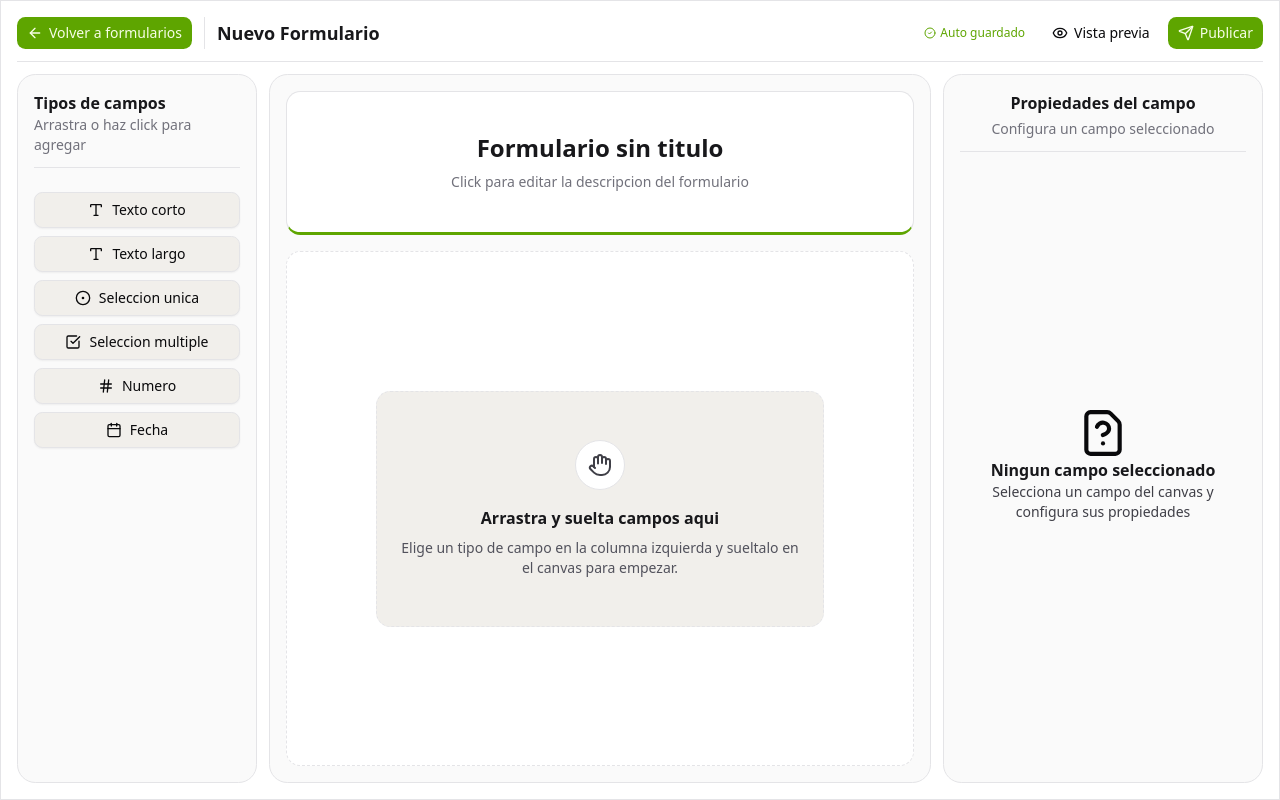
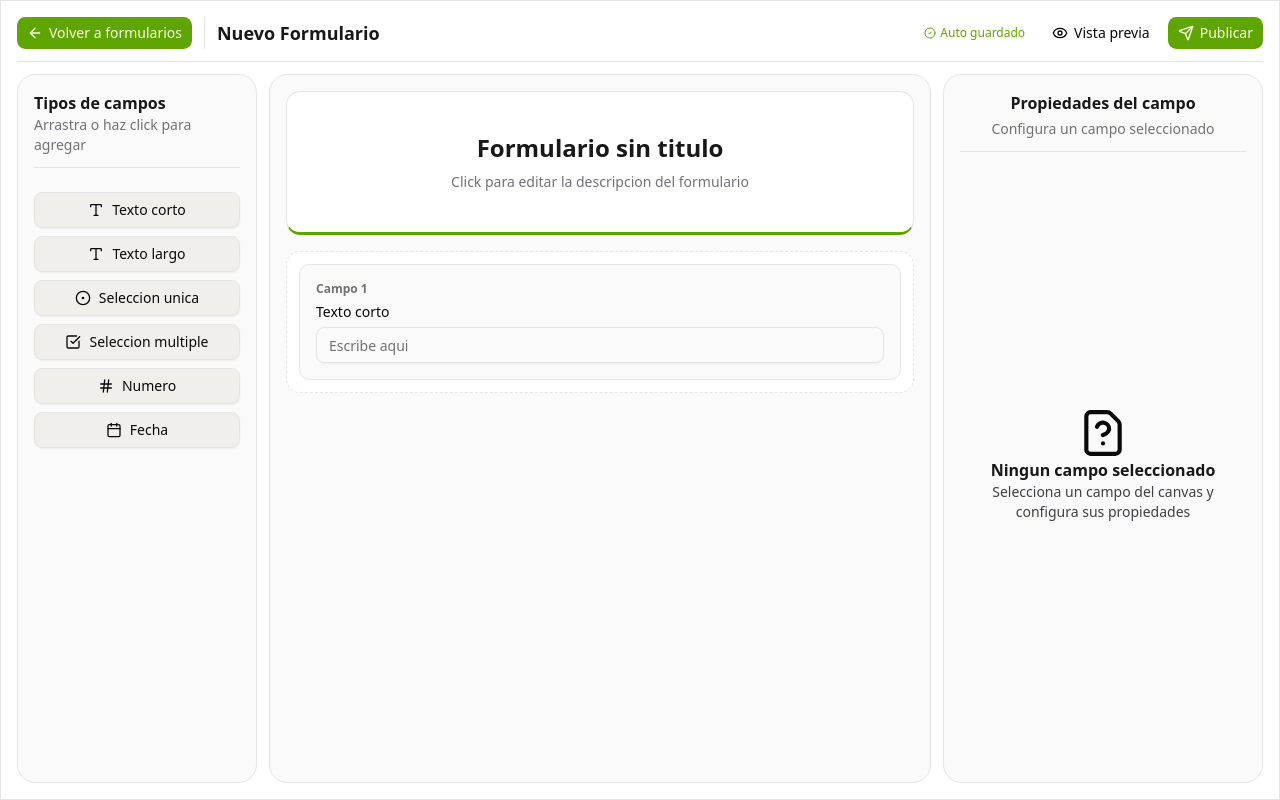
Before and after one commit to Carlosagdu/form-builder-isavisa, a Next.js app: page /form/new in a window 1280 px wide. Both pictures are taken after a click on the button "Texto corto". Built offline with nearby package versions, Linux system fonts and the light colour scheme.

Commit message:
Add-dnd-sortable

```diff
--- a/components/form/new/canvas-drop-zone.tsx
+++ b/components/form/new/canvas-drop-zone.tsx
@@ -1,12 +1,69 @@
 "use client"
 
 import { useDroppable } from "@dnd-kit/core"
+import { SortableContext, useSortable, verticalListSortingStrategy } from "@dnd-kit/sortable"
+import { CSS } from "@dnd-kit/utilities"
 import { Hand } from "lucide-react"
 
 import { FieldPreview } from "@/components/form/new/field-preview"
 import { canvasId, type FormField } from "@/components/form/new/types"
 
-export function CanvasDropZone({ fields }: { fields: FormField[] }) {
+function InsertIndicator() {
+  return (
+    <div className="relative my-1 h-0.5 rounded bg-primary/70">
+      <span className="absolute -left-0.5 -top-1 size-2 rounded-full bg-primary" />
+    </div>
+  )
+}
+
+function SortableCanvasItem({
+  field,
+  index,
+  showInsertBefore,
+}: {
+  field: FormField
+  index: number
+  showInsertBefore: boolean
+}) {
+  const { attributes, listeners, setNodeRef, transform, transition, isDragging } = useSortable({
+    id: field.id,
+    data: {
+      source: "canvas",
+      fieldId: field.id,
+    },
+  })
+
+  const style = {
+    transform: CSS.Transform.toString(transform),
+    transition,
+  }
+
+  return (
+    <div>
+      {showInsertBefore ? <InsertIndicator /> : null}
+      <article
+        ref={setNodeRef}
+        style={style}
+        className={`rounded-lg border bg-zinc-50 p-4 ${isDragging ? "opacity-60" : ""}`}
+        {...attributes}
+        {...listeners}
+      >
+        <p className="mb-2 text-xs font-semibold text-zinc-500">Campo {index + 1}</p>
+        <FieldPreview field={field} />
+      </article>
+    </div>
+  )
+}
+
+export function CanvasDropZone({
+  fields,
+  insertBeforeFieldId,
+  showInsertAtEnd,
+}: {
+  fields: FormField[]
+  insertBeforeFieldId: string | null
+  showInsertAtEnd: boolean
+}) {
   const { isOver, setNodeRef } = useDroppable({
     id: canvasId,
   })
@@ -39,12 +96,17 @@ export function CanvasDropZone({ fields }: { fields: FormField[] }) {
         isOver ? "border-primary bg-primary/5" : "border-zinc-200"
       }`}
     >
-      {fields.map((field, index) => (
-        <article key={field.id} className="rounded-lg border bg-zinc-50 p-4">
-          <p className="mb-2 text-xs font-semibold text-zinc-500">Campo {index + 1}</p>
-          <FieldPreview field={field} />
-        </article>
-      ))}
+      <SortableContext items={fields.map((field) => field.id)} strategy={verticalListSortingStrategy}>
+        {fields.map((field, index) => (
+          <SortableCanvasItem
+            key={field.id}
+            field={field}
+            index={index}
+            showInsertBefore={insertBeforeFieldId === field.id}
+          />
+        ))}
+      </SortableContext>
+      {showInsertAtEnd ? <InsertIndicator /> : null}
     </section>
   )
 }
--- a/components/form/new/date-picker.tsx
+++ b/components/form/new/date-picker.tsx
@@ -20,7 +20,7 @@ export function DatePicker() {
         <Button
           variant="outline"
           data-empty={!date}
-          className="data-[empty=true]:text-muted-foreground w-[212px] justify-between text-left font-normal"
+          className="data-[empty=true]:text-muted-foreground w-53 justify-between text-left font-normal"
         >
           {date ? format(date, "PPP") : <span>Pick a date</span>}
           <ChevronDownIcon />
--- a/components/form/new/new-form-builder.tsx
+++ b/components/form/new/new-form-builder.tsx
@@ -1,7 +1,15 @@
 "use client"
 
 import { useMemo, useState } from "react"
-import { DndContext, DragEndEvent, DragOverlay, DragStartEvent } from "@dnd-kit/core"
+import {
+  closestCenter,
+  DndContext,
+  DragEndEvent,
+  DragOverlay,
+  DragOverEvent,
+  DragStartEvent,
+} from "@dnd-kit/core"
+import { arrayMove } from "@dnd-kit/sortable"
 import { FileQuestionMark } from "lucide-react"
 
 import { CanvasDropZone } from "@/components/form/new/canvas-drop-zone"
@@ -18,6 +26,8 @@ import { Separator } from "@/components/ui/separator"
 export function NewFormBuilder() {
   const [fields, setFields] = useState<FormField[]>([])
   const [activeFieldTypeId, setActiveFieldTypeId] = useState<FieldTypeId | null>(null)
+  const [activeDragSource, setActiveDragSource] = useState<"palette" | "canvas" | null>(null)
+  const [overId, setOverId] = useState<string | null>(null)
 
   const activeFieldType = useMemo(
     () => fieldTypes.find((fieldType) => fieldType.id === activeFieldTypeId) ?? null,
@@ -35,26 +45,98 @@ export function NewFormBuilder() {
     ])
   }
 
+  const addFieldAtIndex = (fieldTypeId: FieldTypeId, index: number) => {
+    setFields((current) => {
+      const safeIndex = Math.max(0, Math.min(index, current.length))
+      const newField: FormField = {
+        id: `${fieldTypeId}-${crypto.randomUUID()}`,
+        type: fieldTypeId,
+        label: defaultLabelByType(fieldTypeId),
+      }
+
+      return [...current.slice(0, safeIndex), newField, ...current.slice(safeIndex)]
+    })
+  }
+
   const handleDragStart = (event: DragStartEvent) => {
     const fieldTypeId = event.active.data.current?.fieldTypeId as FieldTypeId | undefined
+    const source = event.active.data.current?.source as "palette" | "canvas" | undefined
+
+    if (source) {
+      setActiveDragSource(source)
+    }
     if (fieldTypeId) {
       setActiveFieldTypeId(fieldTypeId)
     }
   }
 
+  const handleDragOver = (event: DragOverEvent) => {
+    setOverId(event.over?.id ? String(event.over.id) : null)
+  }
+
+  const resetDragState = () => {
+    setActiveFieldTypeId(null)
+    setActiveDragSource(null)
+    setOverId(null)
+  }
+
+  const handleDragCancel = () => {
+    resetDragState()
+  }
+
   const handleDragEnd = (event: DragEndEvent) => {
+    const currentOverId = event.over?.id
     const source = event.active.data.current?.source
     const fieldTypeId = event.active.data.current?.fieldTypeId as FieldTypeId | undefined
 
-    if (source === "palette" && event.over?.id === canvasId && fieldTypeId) {
-      addField(fieldTypeId)
+    if (!currentOverId) {
+      resetDragState()
+      return
     }
 
-    setActiveFieldTypeId(null)
+    if (source === "palette" && fieldTypeId) {
+      if (currentOverId === canvasId) {
+        addField(fieldTypeId)
+      } else {
+        const targetIndex = fields.findIndex((field) => field.id === currentOverId)
+        if (targetIndex >= 0) {
+          addFieldAtIndex(fieldTypeId, targetIndex)
+        }
+      }
+    }
+
+    if (source === "canvas") {
+      const activeFieldId = event.active.data.current?.fieldId as string | undefined
+      if (!activeFieldId) {
+        resetDragState()
+        return
+      }
+
+      if (currentOverId === canvasId || activeFieldId === currentOverId) {
+        resetDragState()
+        return
+      }
+
+      const oldIndex = fields.findIndex((field) => field.id === activeFieldId)
+      const newIndex = fields.findIndex((field) => field.id === currentOverId)
+
+      if (oldIndex >= 0 && newIndex >= 0 && oldIndex !== newIndex) {
+        setFields((current) => arrayMove(current, oldIndex, newIndex))
+      }
+    }
+
+    resetDragState()
   }
 
   return (
-    <DndContext id="new-form-dnd-context" onDragStart={handleDragStart} onDragEnd={handleDragEnd}>
+    <DndContext
+      id="new-form-dnd-context"
+      collisionDetection={closestCenter}
+      onDragStart={handleDragStart}
+      onDragOver={handleDragOver}
+      onDragEnd={handleDragEnd}
+      onDragCancel={handleDragCancel}
+    >
       <div className="grid h-full min-h-0 gap-3 lg:grid-cols-[240px_minmax(0,1fr)_320px]">
         <aside className="min-h-0 overflow-y-auto rounded-2xl border bg-zinc-50 p-4">
           <div className="mb-4">
@@ -77,7 +159,11 @@ export function NewFormBuilder() {
           </div>
 
           <div className="mt-4 min-h-0 flex-1 overflow-y-auto">
-            <CanvasDropZone fields={fields} />
+            <CanvasDropZone
+              fields={fields}
+              insertBeforeFieldId={overId}
+              showInsertAtEnd={Boolean(activeDragSource) && overId === canvasId}
+            />
           </div>
         </section>
 
```
